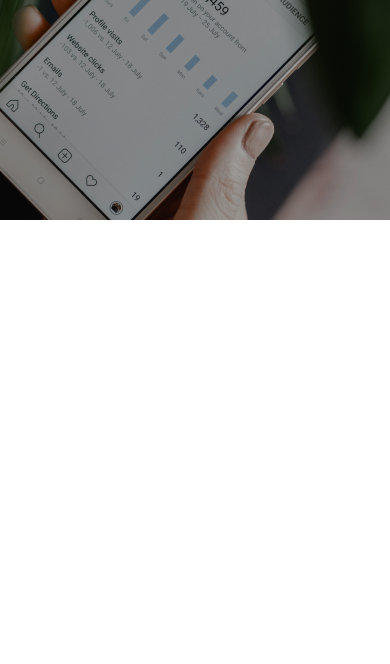
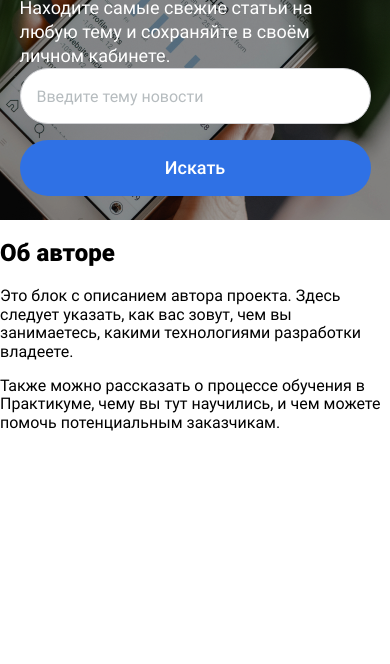
Before and after one commit to sanyamaks/news-explorer-frontend, a website built with webpack: page src/index.html in a window 390 px wide. Shown: the part 180-844 px from the top of the page. Built offline with nearby package versions, Linux system fonts and the light colour scheme.

Commit message:
Add section search

```diff
--- a/src/blocks/button/_blue/button_blue.css
+++ b/src/blocks/button/_blue/button_blue.css
@@ -12,3 +12,10 @@
 .button_blue:active {
   background-color: #2A65CC;
 }
+
+
+@media screen and (max-width: 768px) {
+  .button_blue {
+    height: 56px;
+  }
+}
--- a/src/blocks/header/header.css
+++ b/src/blocks/header/header.css
@@ -34,8 +34,13 @@
 @media screen and (max-width: 650px) {
   .header {
     position: relative;
-    height: 56px;
     padding: 0 5%;
     z-index: 0;
   }
 }
+
+@media screen and (max-width: 320px) {
+  .header {
+    height: 56px;
+  }
+}
--- /dev/null
+++ b/src/blocks/main/main.css
@@ -0,0 +1,4 @@
+main {
+  display: flex;
+  flex-direction: column;
+}
--- a/src/blocks/root/root.css
+++ b/src/blocks/root/root.css
@@ -3,8 +3,12 @@
 @import url(../button/_blue/button_blue.css);
 @import url(../button/_disabled/button_disabled.css);
 @import url(../header/header.css);
+@import url(../main/main.css);
+@import url(../search/search.css);
 
 .root {
+  display: flex;
+  flex-direction: column;
   max-width: 1440px;
   width: 100%;
   min-height: 576px;
@@ -14,7 +18,6 @@
   background-position: center top;
   background-repeat: no-repeat;
   font-family: 'Roboto', 'Roboto Slab', 'Inter', 'Source Sans Pro', sans-serif;
-  font-size: 17px;
 }
 
 @media screen and (max-width: 768px) {
--- /dev/null
+++ b/src/blocks/search/__button/search__button.css
@@ -0,0 +1,23 @@
+.search__button {
+  position: relative;
+  top: -64px;
+  left: calc(100% - 168px);
+  width: 168px;
+}
+
+@media screen and (max-width: 768px) {
+  .search__button {
+    position: relative;
+    top: -56px;
+    left: calc(100% - 160px);
+    width: 160px;
+  }
+}
+
+@media screen and (max-width: 410px) {
+  .search__button {
+    position: static;
+    margin: 16px 0 0 0;
+    width: 100%;
+  }
+}
--- /dev/null
+++ b/src/blocks/search/__form/search__form.css
@@ -0,0 +1,24 @@
+.search__form {
+  height: 64px;
+  margin: auto 0 0 0;
+  width: 100%;
+}
+
+@media screen and (max-width: 768px) {
+  .search__form {
+    height: 56px;
+  }
+}
+
+@media screen and (max-width: 410px) {
+  .search__form {
+    height: 130px;
+    margin: 0;
+  }
+}
+
+@media screen and (max-width: 320px) {
+  .search__form {
+    margin: auto 0 0 0;
+  }
+}
--- /dev/null
+++ b/src/blocks/search/__input/search__input.css
@@ -0,0 +1,32 @@
+.search__input {
+  height: 64px;
+  width: 100%;
+  padding: 0 176px 0 24px;
+  background-color: #FFF;
+  color: #1A1B22;
+  border: 1px solid #D1D2D6;
+  outline: none;
+  cursor: text;
+  border-radius: 100px;
+  box-sizing: border-box;
+  font-family: 'Roboto', sans-serif;
+  font-weight: 400;
+  font-size: 1rem;
+  line-height: 1.375rem;
+}
+
+.search__input::placeholder {
+  color: #B6BCBF;
+}
+
+@media screen and (max-width: 768px) {
+  .search__input {
+    height: 56px;
+  }
+}
+
+@media screen and (max-width: 410px) {
+  .search__input {
+    padding: 0 16px;
+  }
+}
--- /dev/null
+++ b/src/blocks/search/__subtitle/search__subtitle.css
@@ -0,0 +1,15 @@
+.search__subtitle {
+  margin: 32px 0 0 0;
+  width: 100%;
+  color: inherit;
+  font-family: 'Roboto', sans-serif;
+  font-weight: 400;
+  font-size: 1.125rem;
+  line-height: 1.5rem;
+}
+
+@media screen and (max-width: 768px) {
+  .search__subtitle {
+    margin: 16px 0 0 0;
+  }
+}
--- /dev/null
+++ b/src/blocks/search/__title/search__title.css
@@ -0,0 +1,17 @@
+.search__title {
+  margin: 0;
+  width: 100%;
+  color: inherit;
+  font-family: 'Roboto Slab', sans-serif;
+  font-weight: 400;
+  font-size: 3.75rem;
+  line-height: 4rem;
+}
+
+@media screen and (max-width: 768px) {
+  .search__title {
+    width: 80%;
+    font-size: 2.25rem;
+    line-height: 2.5rem;
+  }
+}
--- /dev/null
+++ b/src/blocks/search/search.css
@@ -0,0 +1,64 @@
+@import url(./__title/search__title.css);
+@import url(./__subtitle/search__subtitle.css);
+@import url(./__form/search__form.css);
+@import url(./__input/search__input.css);
+@import url(./__button/search__button.css);
+
+.search {
+  display: flex;
+  flex-direction: column;
+  padding: 80px 29%;
+  box-sizing: border-box;
+  height: 496px;
+  color: white;
+}
+
+@media screen and (max-width: 1280px) {
+  .search {
+    padding: 80px 27%;
+  }
+}
+
+@media screen and (max-width: 1024px) {
+  .search {
+    padding: 80px 24%;
+  }
+}
+
+@media screen and (max-width: 768px) {
+  .search {
+    padding: 38px 21% 48px 21%;
+    height: 334px;
+  }
+}
+
+@media screen and (max-width: 650px) {
+  .search {
+    padding: 38px 15% 48px 15%;
+  }
+}
+
+@media screen and (max-width: 530px) {
+  .search {
+    padding: 38px 10% 48px 10%;
+  }
+}
+
+@media screen and (max-width: 460px) {
+  .search {
+    padding: 38px 5% 48px 5%;
+  }
+}
+
+@media screen and (max-width: 410px) {
+  .search {
+    padding: 14px 5% 32px 5%;
+    height: 334px;
+  }
+}
+
+@media screen and (max-width: 320px) {
+  .search {
+    height: 478px;
+  }
+}
--- a/src/index.html
+++ b/src/index.html
@@ -13,26 +13,64 @@
 <div class="root">
   <header class="header">
     <p class="header__text-logo">NewsExplorer</p>
+
     <div class="header__nav-btn-active">
       <span class="header__nav-btn-active-line"></span>
       <span class="header__nav-btn-active-line"></span>
     </div>
+
     <div class="header__nav-wrapper">
       <nav class="header__nav">
         <ul class="header__nav-list">
           <li class="header__nav-item">
-            <a class="header__link header__link_checked" href="#">Главная</a>
+            <a class="header__link header__link_checked" href="#"
+            >Главная</a
+            >
           </li>
           <li class="header__nav-item">
             <a class="header__link" href="#">Сохраненные статьи</a>
           </li>
         </ul>
       </nav>
+
       <button class="button header__button" type="button">
         Регистрация
       </button>
     </div>
   </header>
+
+  <main class="main">
+    <section class="search">
+      <h1 class="search__title">Что в мире творится?</h1>
+      <p class="search__subtitle">
+        Находите самые свежие статьи на любую тему и сохраняйте в своём
+        личном кабинете.
+      </p>
+      <form class="search__form">
+        <input
+          class="search__input"
+          type="text"
+          placeholder="Введите тему новости"
+        />
+        <button class="button button_blue search__button" type="button">Искать</button>
+      </form>
+    </section>
+
+    <section class="about-author">
+      <h2 class="about-author__title">Об авторе</h2>
+      <div class="about-author__description">
+        <p class="about-author__description-text">
+          Это блок с описанием автора проекта. Здесь следует указать, как
+          вас зовут, чем вы занимаетесь, какими технологиями разработки
+          владеете.
+        </p>
+        <p class="about-author__description-text">
+          Также можно рассказать о процессе обучения в Практикуме, чему вы
+          тут научились, и чем можете помочь потенциальным заказчикам.
+        </p>
+      </div>
+    </section>
+  </main>
 </div>
 <script src="<%=htmlWebpackPlugin.files.js%>"></script>
 </body>
--- a/src/pages/index.css
+++ b/src/pages/index.css
@@ -3,7 +3,7 @@
 @import url(../blocks/root/root.css);
 
 html {
-  font-size: 17px;
+  font-size: 16px;
 }
 
 body {
```
